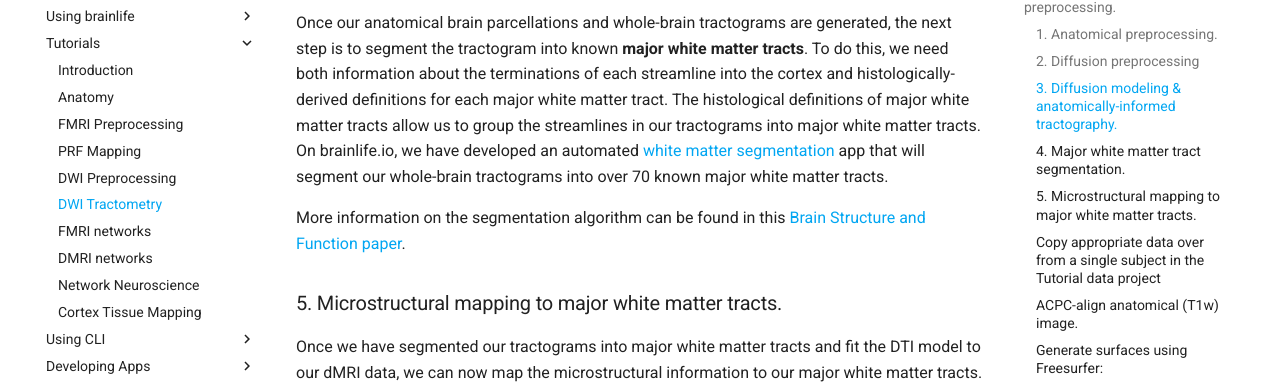
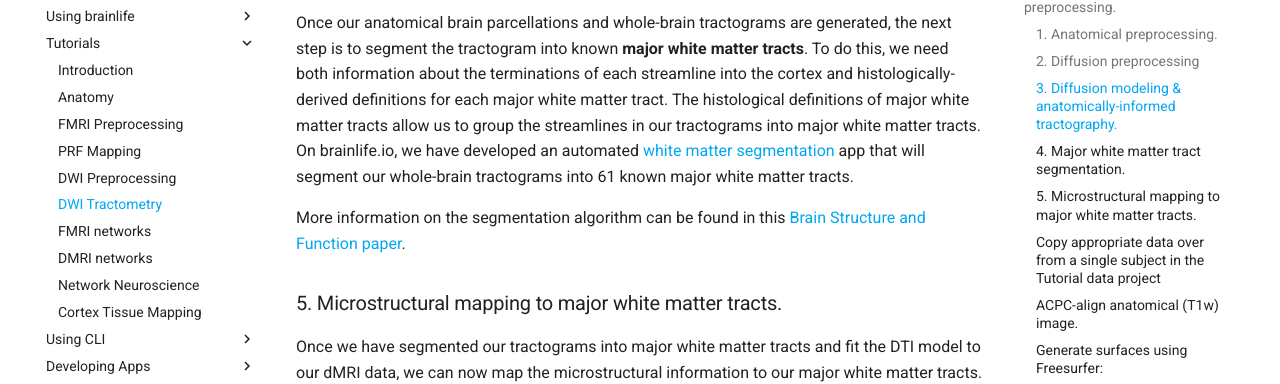
Before and after one commit to brainlife/docs, an MkDocs documentation site: the page built from docs/tutorial/diffusion-tractography.md, in a window 1280 px wide and 900 px high, scrolled down 3103 px. Shown: the part 119-503 px from the top of the window. Built offline with MkDocs 1.6.1 and Material for MkDocs 9.7.7, drawn with Linux system fonts in a browser that asks for light colours; comment, search, counter and statistics services are not loaded.

Commit message:
reason: small fix

```diff
--- a/docs/tutorial/diffusion-tractography.md
+++ b/docs/tutorial/diffusion-tractography.md
@@ -39,7 +39,7 @@ More information on ensemble tractography can be found in this [PLOS Computation
 
 ### 4. Major white matter tract segmentation.
 
-Once our anatomical brain parcellations and whole-brain tractograms are generated, the next step is to segment the tractogram into known **major white matter tracts**. To do this, we need both information about the terminations of each streamline into the cortex and histologically-derived definitions for each major white matter tract. The histological definitions of major white matter tracts allow us to group the streamlines in our tractograms into major white matter tracts. On brainlife.io, we have developed an automated [white matter segmentation](https://brainlife.io/app/5cc73ef44ed9df00317f6288) app that will segment our whole-brain tractograms into over 70 known major white matter tracts.
+Once our anatomical brain parcellations and whole-brain tractograms are generated, the next step is to segment the tractogram into known **major white matter tracts**. To do this, we need both information about the terminations of each streamline into the cortex and histologically-derived definitions for each major white matter tract. The histological definitions of major white matter tracts allow us to group the streamlines in our tractograms into major white matter tracts. On brainlife.io, we have developed an automated [white matter segmentation](https://brainlife.io/app/5cc73ef44ed9df00317f6288) app that will segment our whole-brain tractograms into 61 known major white matter tracts.
 
 More information on the segmentation algorithm can be found in this [Brain Structure and Function paper](https://www.ncbi.nlm.nih.gov/pubmed/31342157).
 
```
